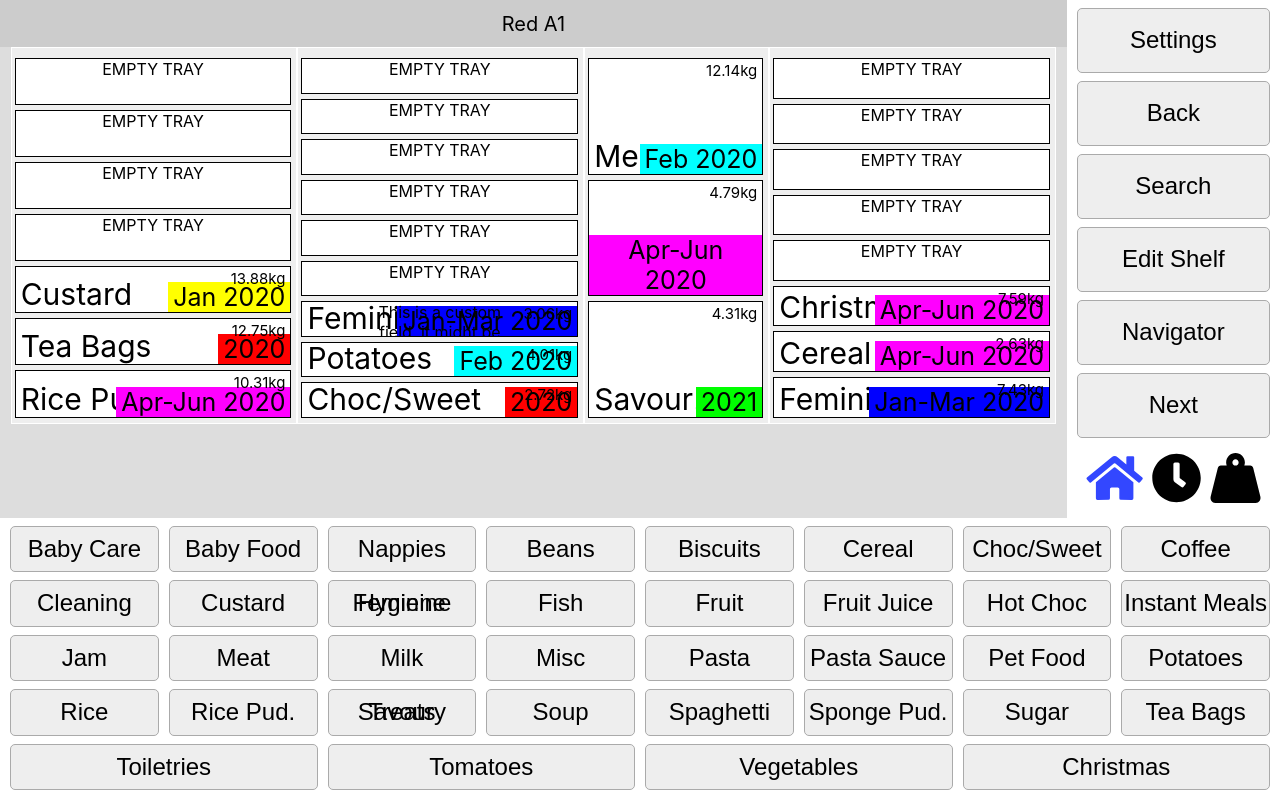
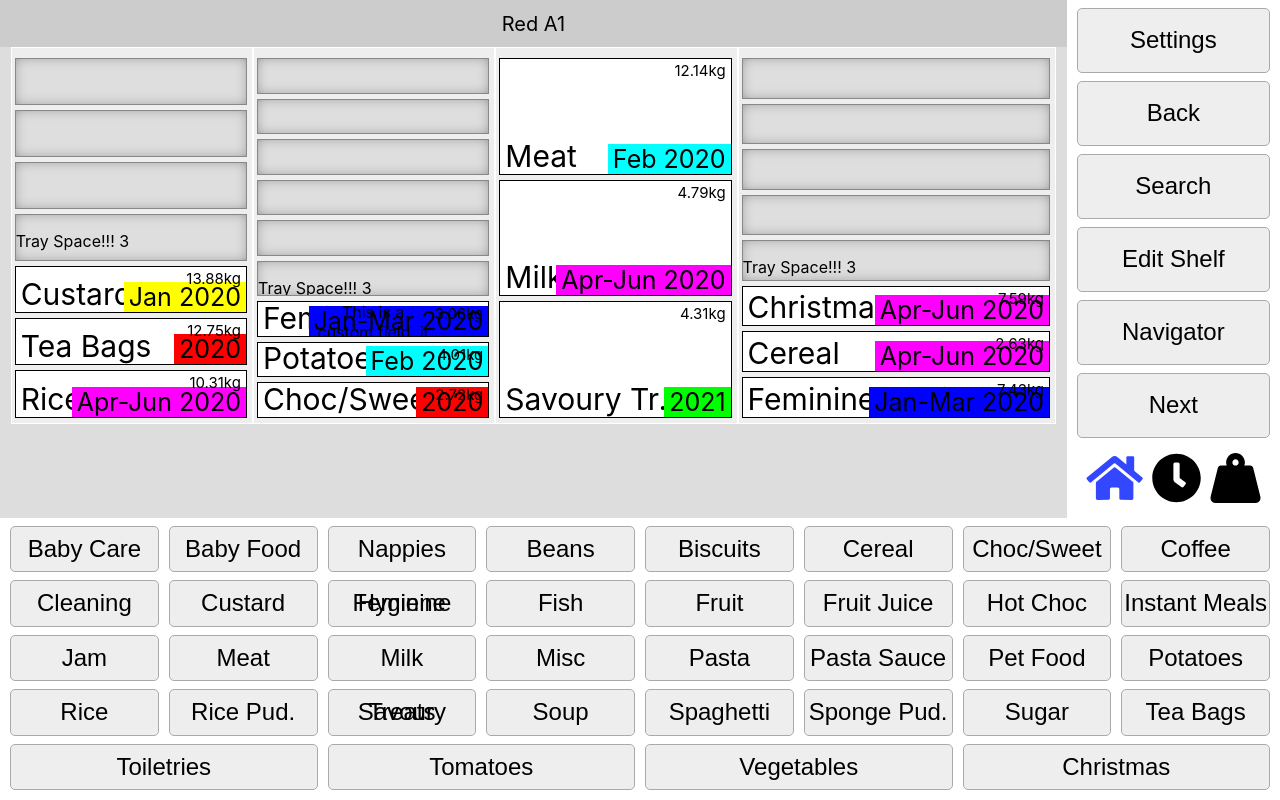
Before and after one commit to Kacper-Lubisz/TrayMaster, a React (Create React App) app: page / in a window 1280 px wide. Built offline with nearby package versions, Linux system fonts and the light colour scheme.

Commit message:
Implemented basic edit shelf mode
* Added classNames module
* Added tray spaces
* Basic styles for tray spaces
* Implemented basic edit shelf mode

```diff
--- a/package.json
+++ b/package.json
@@ -8,12 +8,14 @@
     "@fortawesome/free-regular-svg-icons": "^5.12.0",
     "@fortawesome/free-solid-svg-icons": "^5.12.0",
     "@fortawesome/react-fontawesome": "^0.1.8",
+    "@types/classnames": "^2.2.9",
     "@types/firebase": "^3.2.1",
     "@types/jest": "24.0.23",
     "@types/node": "12.12.7",
     "@types/react": "16.9.11",
     "@types/react-dom": "16.9.4",
     "@types/react-router-dom": "^5.1.3",
+    "classnames": "^2.2.6",
     "firebase": "^7.6.0",
     "node-sass": "^4.13.0",
     "react": "^16.12.0",
--- a/src/ShelfView.tsx
+++ b/src/ShelfView.tsx
@@ -30,6 +30,7 @@ interface ShelfViewState {
     currentKeyboard: KeyboardName
     currentShelf: Shelf; // todo allow this to be nullable, if you load a warehouse with no shelves in it
     selected: Map<Tray, boolean>;
+    isEditShelf: boolean;
 }
 
 export class ShelfView extends React.Component<ShelfViewProps, ShelfViewState> {
@@ -41,6 +42,7 @@ export class ShelfView extends React.Component<ShelfViewProps, ShelfViewState> {
             selected: new Map(),
             currentKeyboard: "category",
             currentShelf: this.props.warehouse.shelves[0],
+            isEditShelf: false
         };
     }
 
@@ -214,8 +216,25 @@ export class ShelfView extends React.Component<ShelfViewProps, ShelfViewState> {
      * This method enters edit shelf mode
      */
     enterEditShelf() {
-        throw Error("Unimplemented method stub");
+        this.setState({
+            ...this.state,
+            isEditShelf: !this.state.isEditShelf
+        });
+        //todo
+        // throw Error("Unimplemented method stub");
     }
+
+    /**
+     * This method exists edit shelf mode
+     */
+    exitEditShelf() {
+        this.setState({
+            ...this.state,
+            isEditShelf: !this.state.isEditShelf
+        });
+        //todo
+    }
+
 
     /**
      * This method opens the navigation popover which allows for navigating between shelves
@@ -239,9 +258,16 @@ export class ShelfView extends React.Component<ShelfViewProps, ShelfViewState> {
         return (
             <div id="shelfView">
                 <TopBar locationString={this.state.currentShelf.toString()}/>
-                <ViewPort selected={this.state.selected} shelf={this.state.currentShelf}/>
+                <ViewPort
+                    selected={this.state.selected}
+                    shelf={this.state.currentShelf}
+                    isShelfEdit={this.state.isEditShelf}
+                />
                 <SideBar
-                    buttons={[ // Generate sidebar buttons
+                    buttons={this.state.isEditShelf ? [
+                        {name: "Cancel", onClick: this.exitEditShelf.bind(this)},
+                        {name: "Save", onClick: this.exitEditShelf.bind(this)},
+                    ] : [ // Generate sidebar buttons
                         {name: "Settings", onClick: () => alert("Settings")},
                         {name: "Back", onClick: () => alert("Back")},
                         {name: "Search", onClick: this.makeSearch.bind(this)},
--- a/src/ViewPort.tsx
+++ b/src/ViewPort.tsx
@@ -4,11 +4,17 @@ import {FontAwesomeIcon} from "@fortawesome/react-fontawesome";
 import {faCheckCircle as tickSolid} from "@fortawesome/free-solid-svg-icons";
 import {faCheckCircle as tickLine} from "@fortawesome/free-regular-svg-icons";
 import {Column, Shelf, Tray} from "./core/MockWarehouse";
+import classNames from "classnames/bind";
 
+interface TraySpace {
+    column: Column;
+    index: number;
+}
 
 interface ViewPortProps {
     shelf: Shelf;
-    selected: Map<Tray, boolean>;
+    selected: Map<Tray | TraySpace, boolean>;
+    isShelfEdit: boolean;
 }
 
 /**
@@ -17,8 +23,8 @@ interface ViewPortProps {
 interface LongPress {
     isHappening: boolean;
     timeout: number;
-    dragFrom: Tray;
-    selectedBefore: Map<Tray, boolean>;
+    dragFrom: Tray | TraySpace;
+    selectedBefore: Map<Tray | TraySpace, boolean>;
 }
 
 /**
@@ -82,7 +88,7 @@ export class ViewPort extends React.Component<ViewPortProps, ViewPortState> {
      * the drag started (longPress.selectedBefore).
      * @param to The tray that the mouse just entered, which triggered this listener
      */
-    updateDragSelection(to: Tray) {
+    updateDragSelection(to: Tray | TraySpace) {
 
         this.props.selected.forEach((_, tray) => { // reset selection
             this.props.selected.set(tray, this.state.longPress?.selectedBefore.get(tray) ?? false);
@@ -106,7 +112,7 @@ export class ViewPort extends React.Component<ViewPortProps, ViewPortState> {
         // This block takes all the trays in the current shelf and sorts them into the order that the drag select uses.
         // After they have been sorted into any order, anything between the from and to trays is then marked as selected
         const trayOrdered = this.props.shelf.columns.flatMap((column, columnIndex) =>
-            column.trays.map((tray: Tray, trayIndex) => {
+            this.padWithTraySpaces(column).map((tray: Tray | TraySpace, trayIndex) => {
                 if (tray === from) {
                     boundIndices.from.column = columnIndex;
                     boundIndices.from.tray = trayIndex;
@@ -175,7 +181,7 @@ export class ViewPort extends React.Component<ViewPortProps, ViewPortState> {
      * @param tray The tray that is clicked
      * @param e The react event object which triggered this listener
      */
-    onTrayClick(tray: Tray, e: React.MouseEvent<HTMLDivElement>) {
+    onTrayClick(tray: Tray | TraySpace, e: React.MouseEvent<HTMLDivElement>) {
 
         const newTraySelection = !this.props.selected.get(tray); // if the tray will become selected
 
@@ -210,7 +216,7 @@ export class ViewPort extends React.Component<ViewPortProps, ViewPortState> {
      * @param tray The tray on which the mouse is pressed
      * @param e The react mouse event that triggered this call
      */
-    onTrayMouseDown(tray: Tray, e: React.MouseEvent<HTMLDivElement>) {
+    onTrayMouseDown(tray: Tray | TraySpace, e: React.MouseEvent<HTMLDivElement>) {
 
         const timeout: number = window.setTimeout(() => { // await hold time
             if (this.state.longPress?.timeout !== undefined) { // not interrupted
@@ -235,7 +241,7 @@ export class ViewPort extends React.Component<ViewPortProps, ViewPortState> {
      * @param tray The tray over which the even is triggered
      * @param e The react mouse event that triggered this call
      */
-    onTrayMouseUp(tray: Tray, e: React.MouseEvent<HTMLDivElement>) {
+    onTrayMouseUp(tray: Tray | TraySpace, e: React.MouseEvent<HTMLDivElement>) {
 
         if (this.state.longPress) {
             if (this.state.longPress.isHappening) {
@@ -273,7 +279,7 @@ export class ViewPort extends React.Component<ViewPortProps, ViewPortState> {
      * This method is called when the mouse enters the DOM element which represents a particular tray
      * @param tray The tray over which the mouse entered
      */
-    onTrayMouseEnter(tray: Tray) {
+    onTrayMouseEnter(tray: Tray | TraySpace) {
 
         if (this.state.longPress?.isHappening) {
             this.updateDragSelection(tray);
@@ -296,44 +302,73 @@ export class ViewPort extends React.Component<ViewPortProps, ViewPortState> {
     }
 
     renderColumn(column: Column, order: number) {
-        return <div
-            style={{order: order}}
+        return this.props.isShelfEdit ? <div
+            style={{
+                order: order,
+                flexGrow: column.size === "small" ? 2 :
+                          column.size === "normal" ? 3
+                                                   : 4
+            }}
             className="column"
             key={order}
-        >{column.trays.map((tray, trayIndex) =>
+        >
+            <div id="columnSize">{column.size ?? "?"}</div>
+            <div id="columnHeight">{column.maxHeight ?? "?"}</div>
 
+        </div> : <div
+                   style={{
+                       order: order,
+                       flexGrow: column.size === "small" ? 2 :
+                                 column.size === "normal" ? 3
+                                                          : 4
+                   }}
+                   className="column"
+                   key={order}
+               >{this.padWithTraySpaces(column).map(((tray, index) =>
                 <div
-                className={`tray${this.state.isMultipleSelect ? " multipleSelect" : ""}${
-                    this.props.selected.get(tray) ? " selected" : ""}`}
-
-                // onClick={this.onTrayClick.bind(this, tray)}
+                    className={classNames("tray", {
+                        "multipleSelect": this.state.isMultipleSelect,
+                        "selected": this.props.selected.get(tray) || !(tray instanceof Tray),
+                        "firstTraySpace": index === column.trays.length,
+                        "traySpace": !(tray instanceof Tray)
+                    })}
                     onMouseDown={this.onTrayMouseDown.bind(this, tray)}
                     onMouseEnter={this.onTrayMouseEnter.bind(this, tray)}
                     onMouseLeave={this.onTrayMouseLeave.bind(this)}
                     onMouseUp={this.onTrayMouseUp.bind(this, tray)}
-                key={trayIndex}
+                    key={index}
                 >
                     <FontAwesomeIcon
                         style={this.props.selected.get(tray) ? {"color": "#3347ff"} : {}}
                         icon={this.props.selected.get(tray) ? tickSolid : tickLine}/>
-                <div className="trayCategory">{tray.category?.name ?? "Mixed"}</div>
+
+                    {tray instanceof Tray && [
+                        <div className="trayCategory">{tray.category?.name ?? "Mixed"}</div>,
 
                         <div className="trayExpiry" style={{
                             backgroundColor: tray.expiry?.color
-                }}>{tray.expiry?.label ?? "?"}</div>
+                        }}>{tray.expiry?.label ?? "?"}</div>,
 
-                <div className="trayWeight">{tray.weight ?? "?"}kg</div>
+                        <div className="trayWeight">{tray.weight ?? "?"}kg</div>,
 
                         <div className="trayCustomField">{tray.customField ?? ""}</div>
-            </div>)
-        }{column.maxHeight && column.maxHeight - column.trays.length !== 0 &&
+                    ]}
+                    {!(tray instanceof Tray) && [
+                        index === column.trays.length && <p>Tray Space!!! {tray.index}</p>
+                    ]}
 
-        Array(column.maxHeight - column.trays.length).fill(0).map((_, index) =>
-            <div className="tray" key={column.trays.length + index}>
-                EMPTY TRAY
                 </div>
-        )}
+        ))}
 
                </div>;
     }
+
+    padWithTraySpaces(column: Column): (Tray | TraySpace)[] {
+        return Array(column.maxHeight).fill(0).map((_, index) =>
+            index < column.trays.length ? column.trays[index]
+                                        : {column: column, index: index}
+        );
+
     }
+
+}
--- a/src/styles/_viewport.scss
+++ b/src/styles/_viewport.scss
@@ -65,6 +65,22 @@
         z-index: 1; // TODO: is there any reason for this?
       }
 
+      // The first empty space a tray can take above
+      &.traySpace.firstTraySpace { //todo this needs to be completely restyled
+        background-color: #00000011;
+        border-color: #888;
+      }
+
+      &.traySpace {
+        background-color: #00000011;
+        border-color: #8880;
+      }
+
+      &.traySpace.selected { //todo this needs to be completely restyled
+        background-color: #00000011;
+        border-color: #888;
+      }
+
       // Everything inside a tray
       > * {
         // Use absolute positioning (allows us to put stuff in absolute locations inside the tray box)
```
Also changed, not shown: 1 other file (tests, documents, lock files or other folders). Lines whose indentation alone changed are shown as unchanged.
